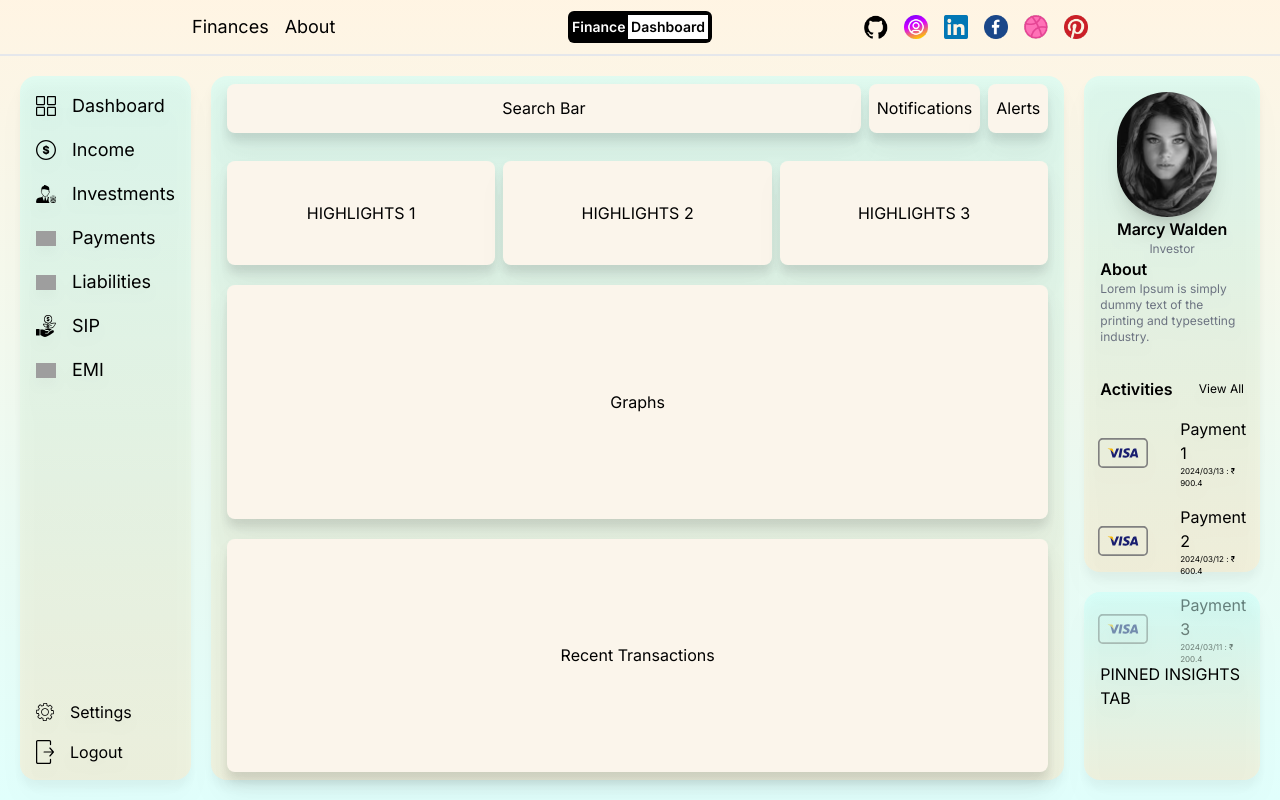
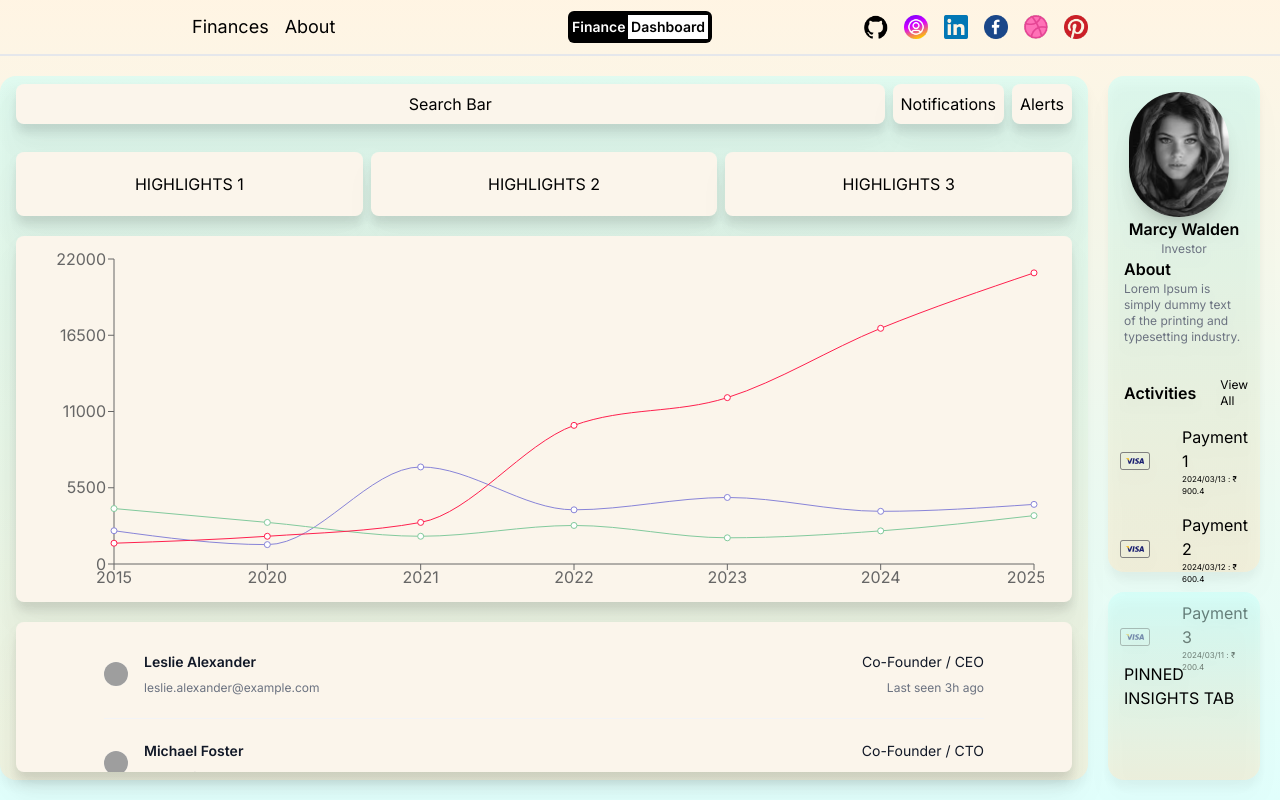
Before and after one commit to shuttergeek1928/finance-dashboard-ts, a Next.js app: page /finances in a window 1280 px wide. Built offline with nearby package versions, Linux system fonts and the light colour scheme; grey boxes are pictures that could not be loaded.

Commit message:
Manufactured center section with dummy data

```diff
--- a/src/app/components/about.tsx
+++ b/src/app/components/about.tsx
@@ -37,7 +37,9 @@ const About = () => {
               height={100}
               className=" rounded-full shadow-xl"
             />
-            <h2 className="text-base font-semibold text-center">Marcy Walden</h2>
+            <h2 className="text-base font-semibold text-center">
+              Marcy Walden
+            </h2>
             <p className="text-xs text-gray-500 text-center"> Investor</p>
           </div>
           {/* ABOUT CONTAINER */}
@@ -49,6 +51,7 @@ const About = () => {
             </p>
           </div>
         </div>
+        <div className="flex flex-col h-full w-full items-center justify-evenly">
           <div className="flex flex-col w-full items-center justify-between gap-4">
             <div className="flex w-full justify-between items-center gap-6">
               <p className="text-base font-semibold">Activities</p>
@@ -63,8 +66,8 @@ const About = () => {
                     <Image
                       src={payment.imgSrc}
                       alt={payment.title}
-                    width={50}
-                    height={50}
+                      width={30}
+                      height={30}
                     />
                     <section>
                       <h6 className="text-base">{payment.title}</h6>
@@ -78,6 +81,7 @@ const About = () => {
             </div>
           </div>
         </div>
+      </div>
     </>
   );
 };
--- a/src/app/components/center_content.tsx
+++ b/src/app/components/center_content.tsx
@@ -1,4 +1,6 @@
 import React from "react";
+import LineChartCustomElement from "./linechart";
+import StackedList from "./stackedlist";
 
 const CenterContent = () => {
   return (
@@ -38,12 +40,12 @@ const CenterContent = () => {
 
       {/* GRAPHS */}
       <div className="flex h-2/3 w-full p-2 drop-shadow-xl shadow-black  items-center justify-center rounded-lg bg-[#fbf5eb]">
-        <h1>Graphs</h1>
+        <LineChartCustomElement/>
       </div>
 
       {/* TRANSACTIONS HISTORY */}
-      <div className="flex h-2/3 w-full my-2 p-2 drop-shadow-xl shadow-black  items-center justify-center rounded-lg bg-[#fbf5eb]">
-        <h1>Recent Transactions</h1>
+      <div className="flex h-2/3 w-full my-2 p-2 drop-shadow-xl shadow-black  items-center justify-center rounded-lg bg-[#fbf5eb] overflow-clip overflow-y-scroll hideScrollBar">
+        <StackedList/>
       </div>
     </>
   );
--- /dev/null
+++ b/src/app/components/linechart.tsx
@@ -0,0 +1,80 @@
+"use client";
+import React from "react";
+import {
+  CartesianGrid,
+  XAxis,
+  YAxis,
+  Tooltip,
+  Legend,
+  Line,
+  LineChart,
+  Brush,
+  ReferenceLine
+} from "recharts";
+
+const data = [
+  {
+    name: "2015",
+    uv: 4000,
+    pv: 2400,
+    mf: 1500,
+  },
+  {
+    name: "2020",
+    uv: 3000,
+    pv: 1398,
+    mf: 2000,
+  },
+  {
+    name: "2021",
+    uv: 2000,
+    pv: 7000,
+    mf: 3000,
+  },
+  {
+    name: "2022",
+    uv: 2780,
+    pv: 3908,
+    mf: 10000,
+  },
+  {
+    name: "2023",
+    uv: 1890,
+    pv: 4800,
+    mf: 12000,
+  },
+  {
+    name: "2024",
+    uv: 2390,
+    pv: 3800,
+    mf: 17000,
+  },
+  {
+    name: "2025",
+    uv: 3490,
+    pv: 4300,
+    mf: 21000,
+  },
+];
+
+const LineChartCustomElement = () => {
+  return (
+    <>
+      <LineChart
+        width={1000}
+        height={350}
+        data={data}
+        margin={{ top: 15, right: 10, left: 10, bottom: 0 }}
+      >
+        <XAxis dataKey="name" />
+        <YAxis />
+        <Tooltip />
+        <Line type="monotone" dataKey="pv" stroke="#8884d8" />
+        <Line type="monotone" dataKey="uv" stroke="#82ca9d" />
+        <Line type="monotone" dataKey="mf" stroke="#FF204E" />
+      </LineChart>
+    </>
+  );
+};
+
+export default LineChartCustomElement;
--- a/src/app/components/navigationtab.tsx
+++ b/src/app/components/navigationtab.tsx
@@ -21,8 +21,8 @@ const NavigationTab = () => {
     <>
       <div className="flex flex-col items-start gap-4">
         {navLinks.map((link) => (
-          <div className="flex gap-4 items-center justify-center">
-            <Image src={link.imgSrc} alt="dashboard" width={20} height={20} />
+          <div className="flex gap-4 items-center justify-start">
+            <Image src={link.imgSrc} alt="dashboard" width={20} height={20} className=""/>
             <Link href={link.url} className="text-lg">
               {link.title}
             </Link>
--- /dev/null
+++ b/src/app/components/stackedlist.tsx
@@ -0,0 +1,74 @@
+const people = [
+  {
+    name: "Leslie Alexander",
+    email: "leslie.alexander@example.com",
+    role: "Co-Founder / CEO",
+    imageUrl:
+      "https://images.unsplash.com/photo-1494790108377-be9c29b29330?ixlib=rb-1.2.1&ixid=eyJhcHBfaWQiOjEyMDd9&auto=format&fit=facearea&facepad=2&w=256&h=256&q=80",
+    lastSeen: "3h ago",
+    lastSeenDateTime: "2023-01-23T13:23Z",
+  },
+  {
+    name: "Michael Foster",
+    email: "michael.foster@example.com",
+    role: "Co-Founder / CTO",
+    imageUrl:
+      "https://images.unsplash.com/photo-1519244703995-f4e0f30006d5?ixlib=rb-1.2.1&ixid=eyJhcHBfaWQiOjEyMDd9&auto=format&fit=facearea&facepad=2&w=256&h=256&q=80",
+    lastSeen: "3h ago",
+    lastSeenDateTime: "2023-01-23T13:23Z",
+  },
+  {
+    name: "Dries Vincent",
+    email: "dries.vincent@example.com",
+    role: "Business Relations",
+    imageUrl:
+      "https://images.unsplash.com/photo-1506794778202-cad84cf45f1d?ixlib=rb-1.2.1&ixid=eyJhcHBfaWQiOjEyMDd9&auto=format&fit=facearea&facepad=2&w=256&h=256&q=80",
+    lastSeen: null,
+  },
+];
+
+export default function StackedList() {
+  return (
+    <div className="flex h-full w-full items-center justify-center px-20 box-border">
+      <ul role="list" className="divide-y divide-gray-100 w-full h-full">
+        {people.map((person) => (
+          <li key={person.email} className="flex justify-between gap-x-6 py-5">
+            <div className="flex min-w-0 gap-x-4 items-center justify-between w-full">
+              <img
+                className="h-6 w-6 flex-none rounded-full bg-gray-50"
+                src={person.imageUrl}
+                alt=""
+              />
+              <div className="min-w-0 flex-auto">
+                <p className="text-sm font-semibold leading-6 text-gray-900">
+                  {person.name}
+                </p>
+                <p className="mt-1 truncate text-xs leading-5 text-gray-500">
+                  {person.email}
+                </p>
+              </div>
+            </div>
+            <div className="hidden shrink-0 sm:flex sm:flex-col sm:items-end">
+              <p className="text-sm leading-6 text-gray-900">{person.role}</p>
+              {person.lastSeen ? (
+                <p className="mt-1 text-xs leading-5 text-gray-500">
+                  Last seen{" "}
+                  <time dateTime={person.lastSeenDateTime}>
+                    {person.lastSeen}
+                  </time>
+                </p>
+              ) : (
+                <div className="mt-1 flex items-center gap-x-1.5">
+                  <div className="flex-none rounded-full bg-emerald-500/20 p-1">
+                    <div className="h-1.5 w-1.5 rounded-full bg-emerald-500" />
+                  </div>
+                  <p className="text-xs leading-5 text-gray-500">Online</p>
+                </div>
+              )}
+            </div>
+          </li>
+        ))}
+      </ul>
+    </div>
+  );
+}
--- a/src/app/finances/page.tsx
+++ b/src/app/finances/page.tsx
@@ -8,15 +8,15 @@ const Finances = () => {
       {/* MAIN CONTAINER */}
       <div className="h-full w-full flex flex-row justify-between overflow-hidden">
         {/* NAVIGATION */}
-        <div className="flex flex-col justify-between rounded-2xl drop-shadow-xl shadow-black m-5 p-4 finLanding-gradient-t-1 box-border">
+        <div className="2xl:flex flex-col flex-wrap hidden justify-between rounded-2xl drop-shadow-xl shadow-black m-5 p6 finLanding-gradient-t-1 box-border w-[12%]">
           <NavigationTab />
         </div>
         {/* CONTENT */}
-        <div className="flex flex-col rounded-2xl drop-shadow-xl shadow-black my-5 px-4 finLanding-gradient-t-1 items-center justify-between gap-[0.75rem] w-2/3">
+        <div className="flex flex-col rounded-2xl drop-shadow-xl shadow-black my-5 px-4 finLanding-gradient-t-1 items-center justify-between gap-[0.75rem] flex-1">
           <CenterContent />
         </div>
         {/* ABOUT & INSIGHTS */}
-        <div className="flex flex-col flex-1">
+        <div className="xl:flex flex-col hidden w-[15%]">
           <div className="flex flex-col rounded-2xl drop-shadow-xl shadow-black mt-5 mx-5 p-4 finLanding-gradient-t-1 items-center justify-center h-2/3">
             <About/>
           </div>
--- a/src/app/globals.css
+++ b/src/app/globals.css
@@ -46,6 +46,6 @@
   @apply bg-gradient-to-l from-[#ffffd8]/50 to-[#cfefff]/50;
 }
 
-.testBorder {
-  @apply border-2 border-black rounded;
+.hideScrollBar {
+  scrollbar-width: none;
 }
--- a/tailwind.config.ts
+++ b/tailwind.config.ts
@@ -21,6 +21,6 @@ const config: Config = {
       },
     },
   },
-  plugins: [],
+  plugins: [  ],
 };
 export default config;
```
Lines whose indentation alone changed are shown as unchanged.
